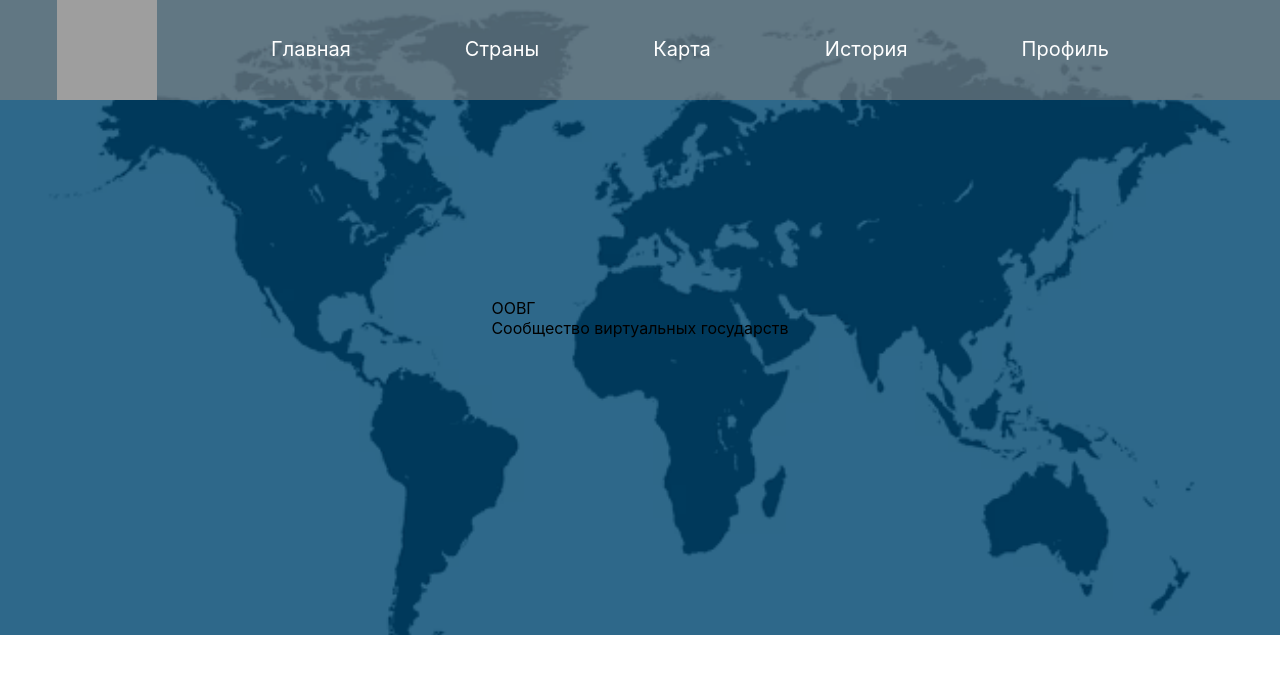
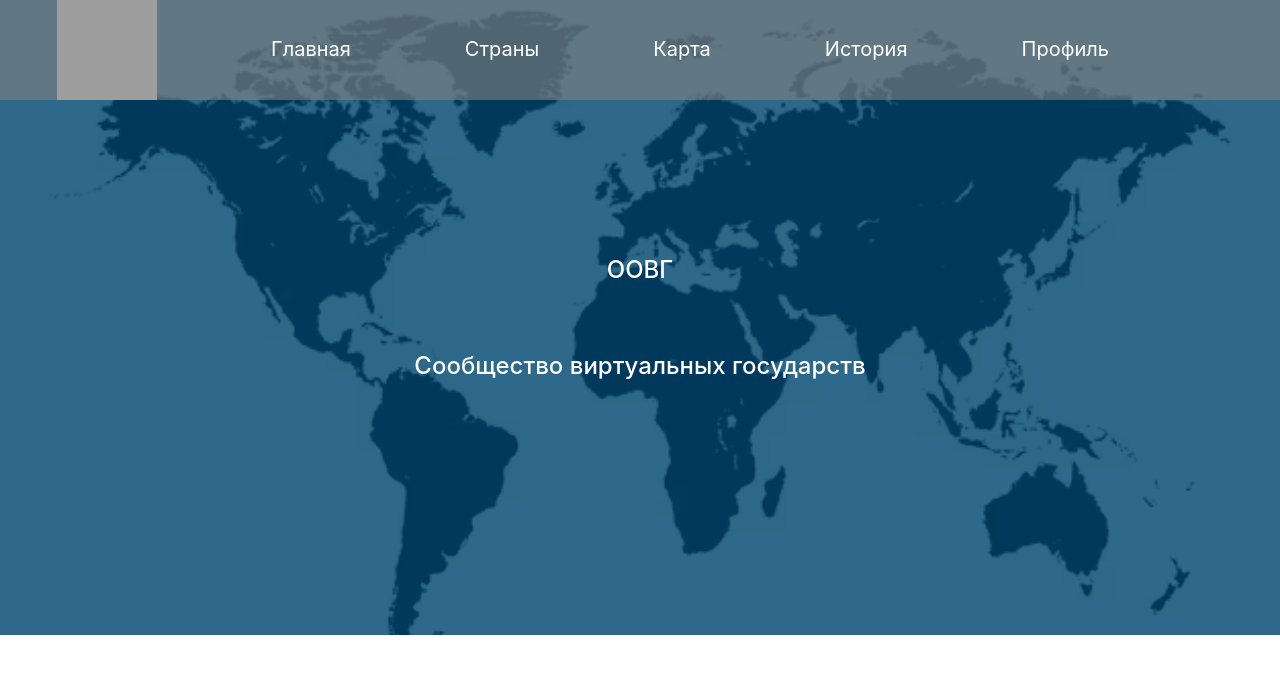
Before and after one commit to agaria-rep/VC, a Flask app: page / in a window 1280 px wide. Shown: the top 674 px of the page. Run offline with Flask 2, Linux system fonts and the light colour scheme; grey boxes are pictures that could not be loaded.

Commit message:
Update index.css

```diff
--- a/site/static/css/index.css
+++ b/site/static/css/index.css
@@ -9,3 +9,11 @@
     background-size: cover;
     background-repeat: no-repeat;
 }
+
+.title .text {
+    text-align: center;
+    color: white;
+    line-height: 4;
+    font-size: 24px;
+    font-weight: 500;
+}
```
